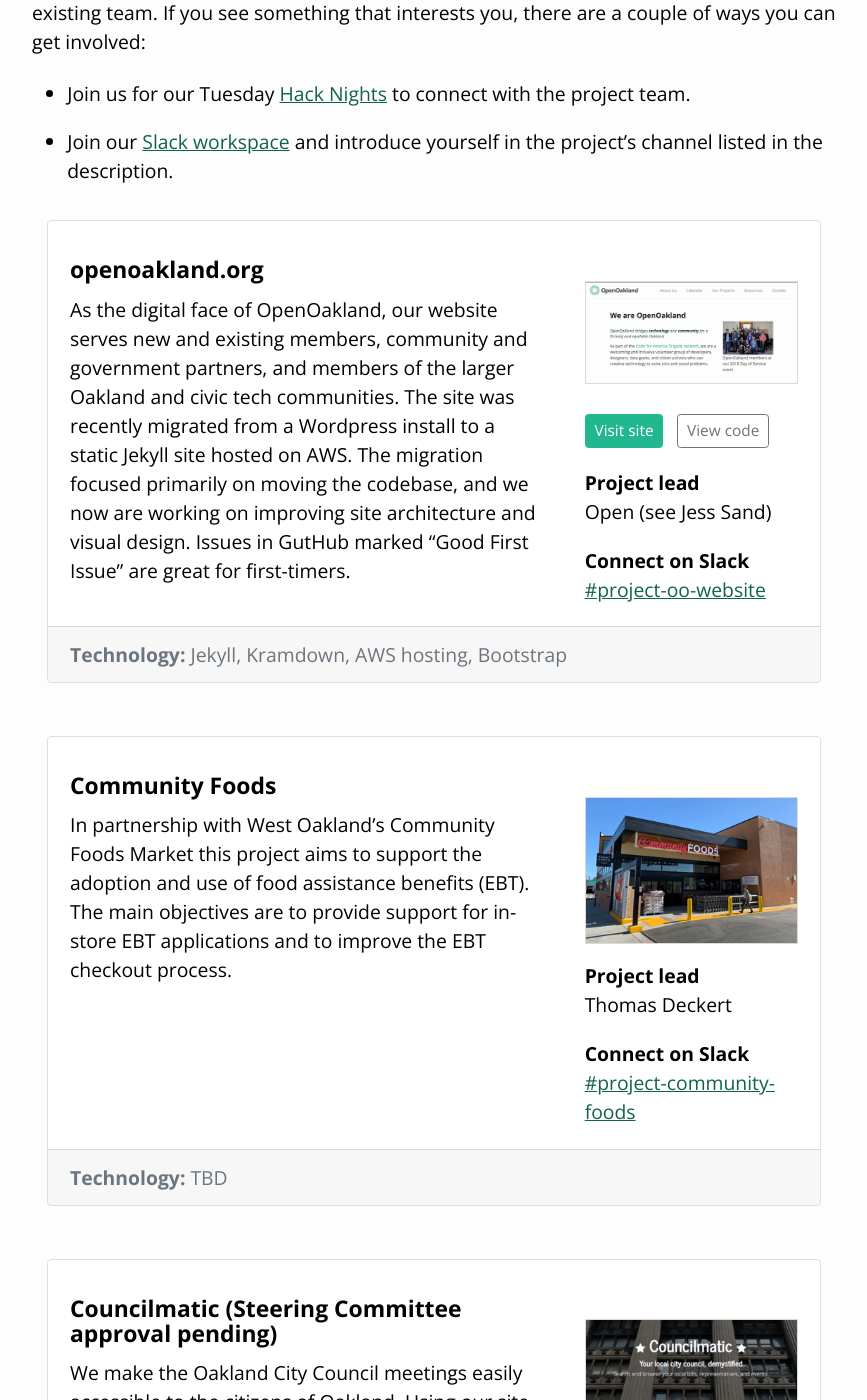
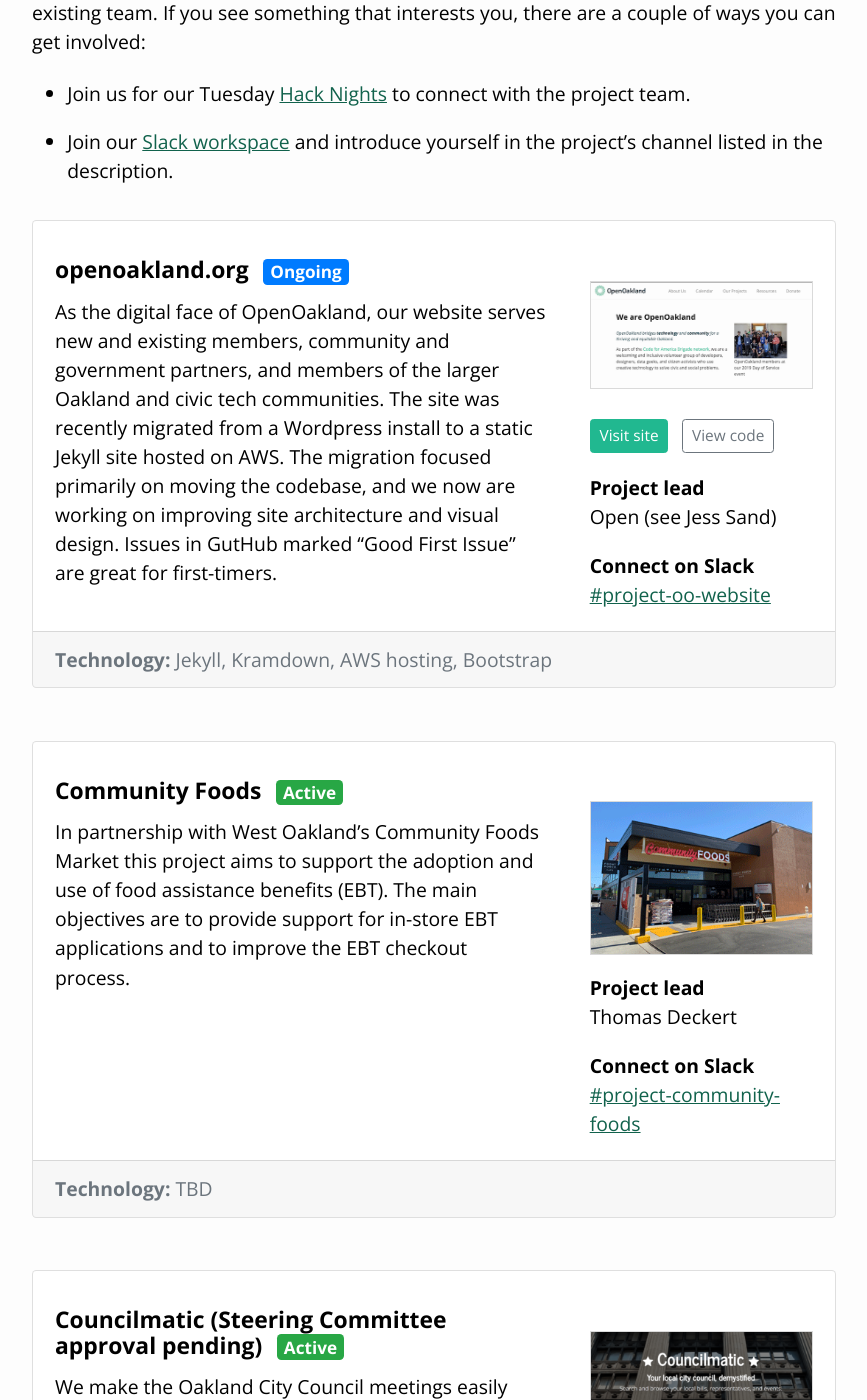
Before and after one commit to openoakland/openoakland.org, a Jekyll site: the page built from src/projects.md, in a window 1280 px wide and 1400 px high, scrolled down 447 px. Shown: the whole window, without its empty margins (206-1073 px from the left). Built offline with Jekyll 4.4.1, drawn with Linux system fonts in a browser that asks for light colours; some of the changed text lies outside the part shown.

Commit message:
Add project status badges.

```diff
--- a/src/_includes/project.html
+++ b/src/_includes/project.html
@@ -1,12 +1,17 @@
-<div class="d-flex col-sm-12 cols-md-12">
-<div class="card projects" data-tags="{{ tags }}">
+<div class="d-flex">
+<div class="card projects" data-tags="{{ status }}">
 
   <div class="row no-gutters">
 
       <div class="col-md-8">
         <div class="card-body">
-
-          {% if project.name %}<h3 class="projects-h3">{{ project.name }}</h3>{% endif %}
+          <div>
+            {% if project.name %}
+              <h3 class="projects-h3">{{ project.name }}
+                <span class="badge badge-{{ page.badges[status] }} ml-2">{{ status | capitalize }}</span>
+              </h3>
+            {% endif %}
+          </div>
 
           <div class="card-text">{% if project.description %}{{ project.description | smartify }}{% endif %}</div>
 
--- a/src/projects.md
+++ b/src/projects.md
@@ -23,25 +28,25 @@
   <div class="project-filter__toolbar"></div>
   <!-- Ongoing -->
   {% for project in site.data.openoakland_projects %}
-  {% assign tags = 'ongoing' %}
+  {% assign status = 'ongoing' %}
   {% include project.html %}
   {% endfor %}
 
   <!-- Active -->
   {% for project in site.data.active_projects %}
-  {% assign tags = 'active' %}
+  {% assign status = 'active' %}
   {% include project.html %}
   {% endfor %}
 
   <!-- Inactive -->
   {% for project in site.data.inactive_projects %}
-  {% assign tags = 'inactive' %}
+  {% assign status = 'inactive' %}
   {% include project.html %}
   {% endfor %}
 
   <!-- Decommissioned -->
   {% for project in site.data.decommissioned_projects %}
-  {% assign tags = 'decommissioned' %}
+  {% assign status = 'decommissioned' %}
   {% include project.html %}
   {% endfor %}
 </project-filter>
```
Also changed, not shown: other parts of src/projects.md (+5 -0 lines).
